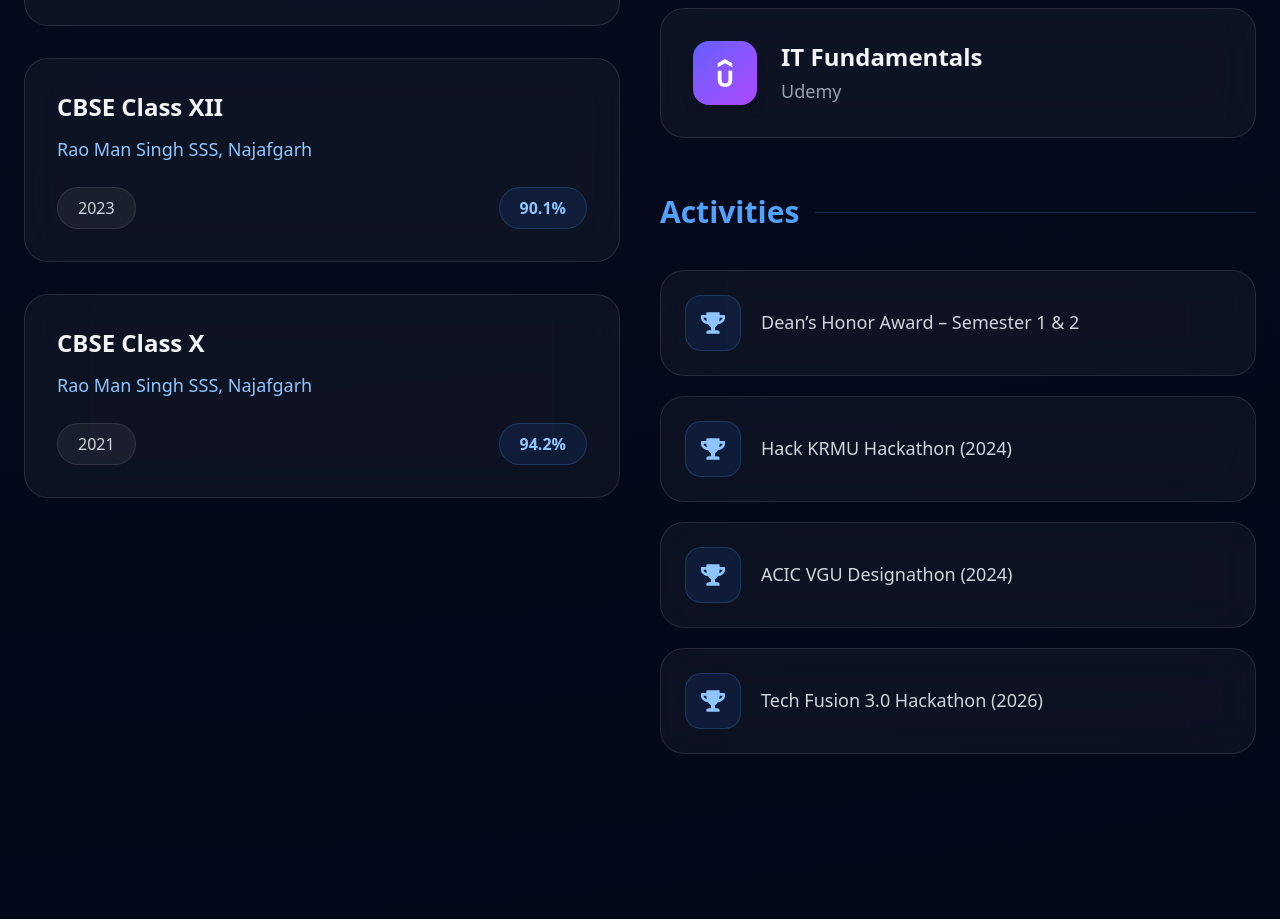
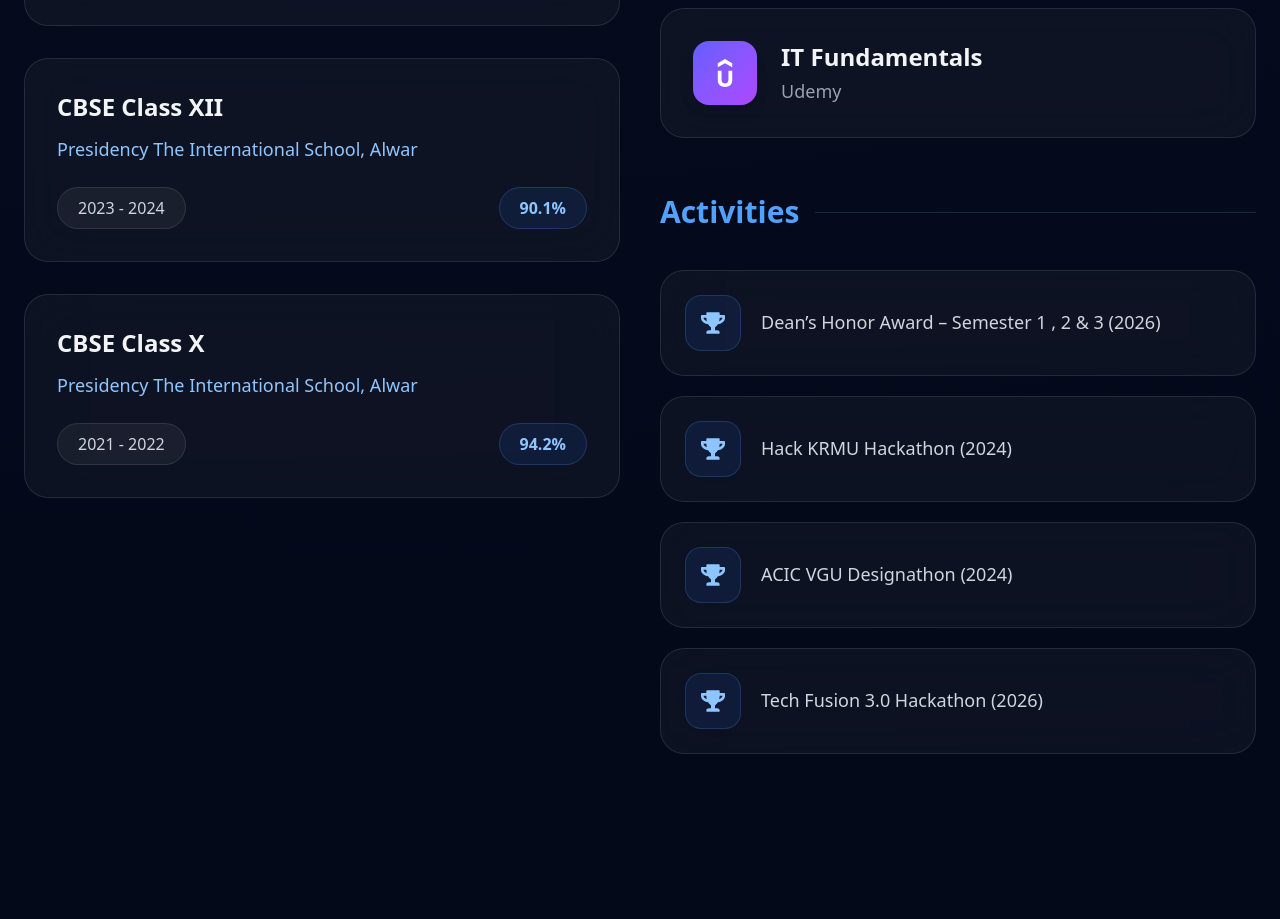
Before and after one commit to Subhi2911/portfolio, a Next.js app: page / in a window 1280 px wide. Shown: the part 5800-6719 px from the top of the page. Built offline with nearby package versions, Linux system fonts and the light colour scheme.

Commit message:
editing name of school

```diff
--- a/components/Education.tsx
+++ b/components/Education.tsx
@@ -13,14 +13,14 @@ export default function Education() {
     },
     {
       title: "CBSE Class XII",
-      institute: "Rao Man Singh SSS, Najafgarh",
-      year: "2023",
+      institute: "Presidency The International School, Alwar",
+      year: "2023 - 2024",
       score: "90.1%",
     },
     {
       title: "CBSE Class X",
-      institute: "Rao Man Singh SSS, Najafgarh",
-      year: "2021",
+      institute: "Presidency The International School, Alwar",
+      year: "2021 - 2022",
       score: "94.2%",
     },
   ];
@@ -39,7 +39,7 @@ export default function Education() {
   ];
 
   const activities = [
-    "Dean’s Honor Award – Semester 1 & 2",
+    "Dean’s Honor Award – Semester 1 , 2 & 3 (2026)",
     "Hack KRMU Hackathon (2024)",
     "ACIC VGU Designathon (2024)",
     "Tech Fusion 3.0 Hackathon (2026)",
```
